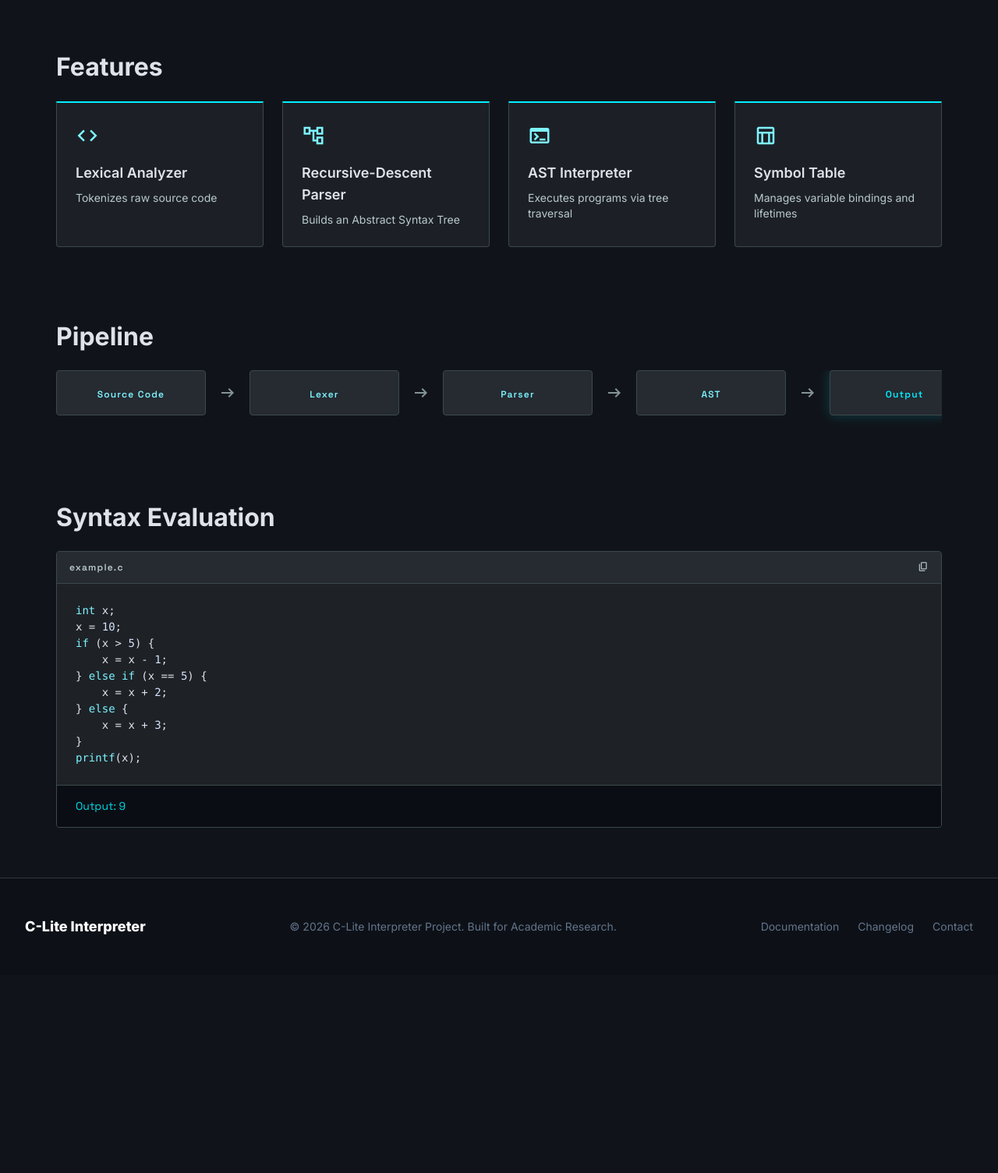
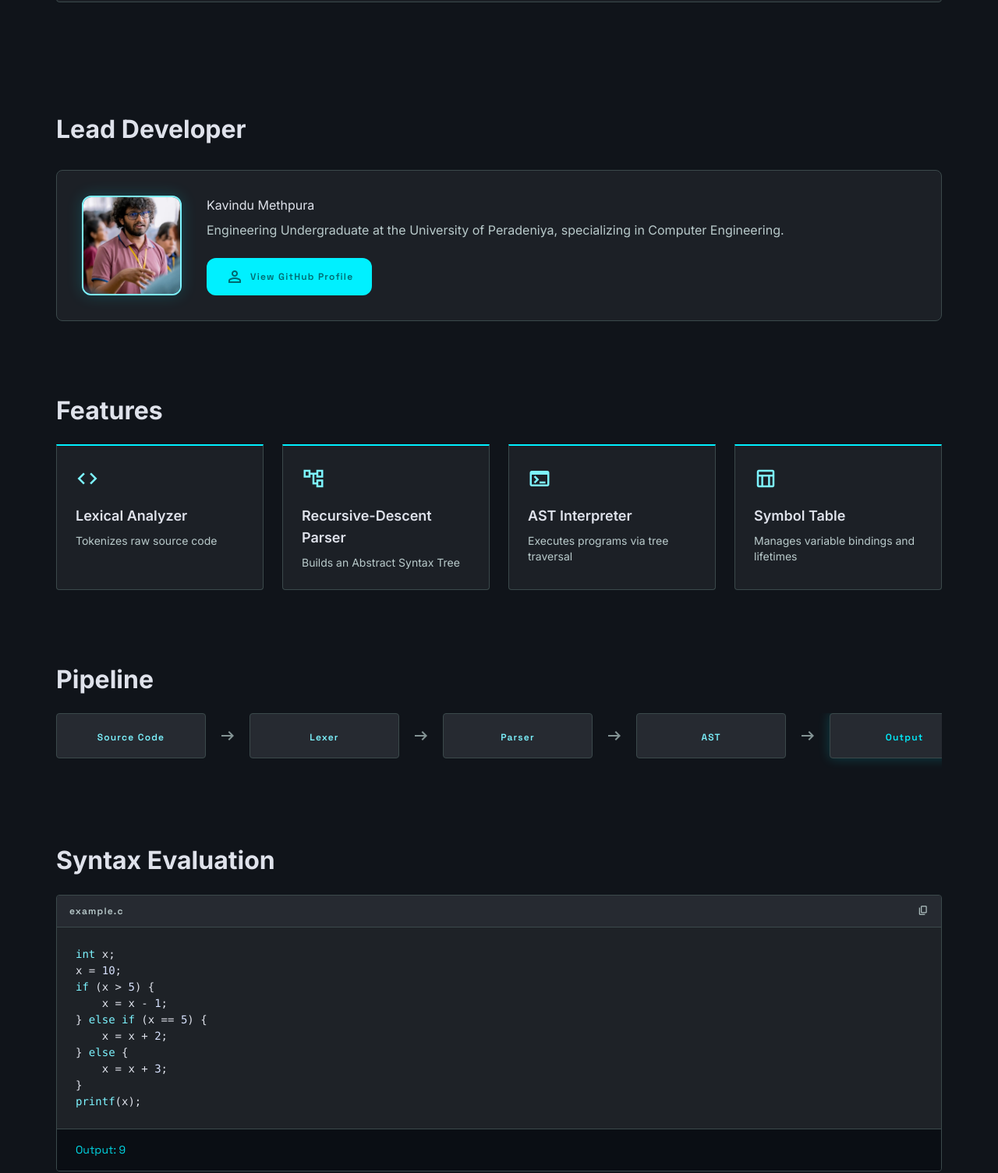
Before and after one commit to cepdnaclk/e20-co523-Mini-C-Interpreter, a plain HTML site: page docs/index.html in a window 1280 px wide. Shown: the part 719-2224 px from the top of the page at 78% size. Before the commit the page ends 1970 px from the top, so only its background shows below. Drawn offline with nearby package versions, Linux system fonts and the light colour scheme.

Commit message:
Add lead developer section & profile image
Introduce a Lead Developer section to docs/index.html featuring the developer's name, bio and GitHub link; replace the previous author block with a concise author header. Remove the 'Team' nav link and update the footer credit to reference the developer. Add the developer's profile image at docs/profile.jpg and adjust layout/markup for the new section.

```diff
--- a/docs/index.html
+++ b/docs/index.html
@@ -116,7 +116,6 @@
 <a class="text-cyan-400 border-b-2 border-cyan-400 pb-1" href="#">Research</a>
 <a class="text-slate-400 hover:text-cyan-300 transition-all duration-200" href="#pipeline">Pipeline</a>
 <a class="text-slate-400 hover:text-cyan-300 transition-all duration-200" href="#syntax">Syntax</a>
-<a class="text-slate-400 hover:text-cyan-300 transition-all duration-200" href="#team">Team</a>
 </div>
 <div>
 <a class="inline-flex items-center justify-center px-4 py-2 border border-primary-container text-primary-container bg-transparent hover:bg-primary-container hover:text-on-primary-container transition-all duration-200 font-label-caps text-label-caps rounded uppercase active:scale-95 duration-150" href="https://github.com/cepdnaclk/e20-co523-Mini-C-Interpreter.git">
@@ -130,10 +129,7 @@
 <div class="max-w-container-max-width mx-auto">
 <h1 class="font-display-xl text-display-xl text-on-surface mb-4">C-Lite Interpreter</h1>
 <p class="font-headline-md text-headline-md text-surface-tint mb-8">A minimal C language interpreter built with Python</p>
-<div class="font-body-md text-body-md text-on-surface-variant border-l-2 border-primary-fixed pl-4">
-<p>Department of Computer Engineering, University of Peradeniya</p>
-<p>Module: CO523 - Programming Languages</p>
-</div>
+<div class="font-body-md text-body-md text-on-surface-variant border-l-2 border-primary-fixed pl-4"><p class="text-xl font-semibold text-on-surface mb-1">Kavindu Methpura (E/20/254)</p><p class="text-on-surface-variant">Department of Computer Engineering, University of Peradeniya</p><p class="text-on-surface-variant">Module: CO523 - Programming Languages</p></div>
 </div>
 </header>
 <main class="max-w-container-max-width mx-auto px-8 py-16 space-y-24">
@@ -144,6 +140,21 @@
 <p class="font-body-lg text-body-lg text-on-surface">
                     Python-based interpreter for C-Lite, a simplified subset of C, covering three phases: Lexical Analysis, Syntax Analysis, and Semantic Evaluation.
                 </p>
+</div>
+</section><section class="pt-12" id="developer">
+<h2 class="font-headline-lg text-headline-lg text-on-surface mb-8">Lead Developer</h2>
+<div class="bg-surface-container border border-outline-variant rounded-xl p-8 flex flex-col md:flex-row items-center gap-8">
+<div class="w-32 h-32 rounded-full overflow-hidden bg-surface-container-highest flex-shrink-0 border-2 border-primary-fixed shadow-[0_0_20px_rgba(0,219,233,0.2)]">
+<img alt="Kavindu Methpura" class="w-full h-full object-cover" src="profile.jpg"/>
+</div>
+<div class="flex-grow text-center md:text-left">
+<h3 class="font-headline-md text-display-small text-on-surface mb-2">Kavindu Methpura</h3>
+<p class="font-body-lg text-on-surface-variant mb-6">Engineering Undergraduate at the University of Peradeniya, specializing in Computer Engineering.</p>
+<a class="inline-flex items-center gap-2 px-6 py-3 bg-primary-container text-on-primary-container font-label-caps text-label-caps rounded-full hover:bg-primary-fixed transition-all active:scale-95 duration-150" href="https://github.com/KavinduMethpura">
+<span class="material-symbols-outlined">person</span>
+                View GitHub Profile
+            </a>
+</div>
 </div>
 </section>
 <!-- Features Section -->
@@ -233,11 +244,8 @@ x = <span class="text-secondary-fixed">10</span>;
 <footer class="bg-[#0d1117] dark:bg-[#0d1117] w-full border-t border-[#30363d] font-['Inter'] text-sm">
 <div class="flex flex-col md:flex-row justify-between items-center py-12 px-8 max-w-7xl mx-auto">
 <div class="text-lg font-black text-white mb-4 md:mb-0">C-Lite Interpreter</div>
-<div class="text-slate-500 mb-4 md:mb-0 text-center">© 2026 C-Lite Interpreter Project. Built for Academic Research.</div>
+<div class="text-slate-500 mb-4 md:mb-0 text-center">© 2026 C-Lite Interpreter Project. Developed by Kavindu Methpura.</div>
 <div class="flex space-x-6">
-<a class="text-slate-500 hover:text-cyan-400 transition-colors" href="#">Documentation</a>
-<a class="text-slate-500 hover:text-cyan-400 transition-colors" href="#">Changelog</a>
-<a class="text-slate-500 hover:text-cyan-400 transition-colors" href="#">Contact</a>
 </div>
 </div>
 </footer>
```
Also changed, not shown: docs/profile.jpg (added).
